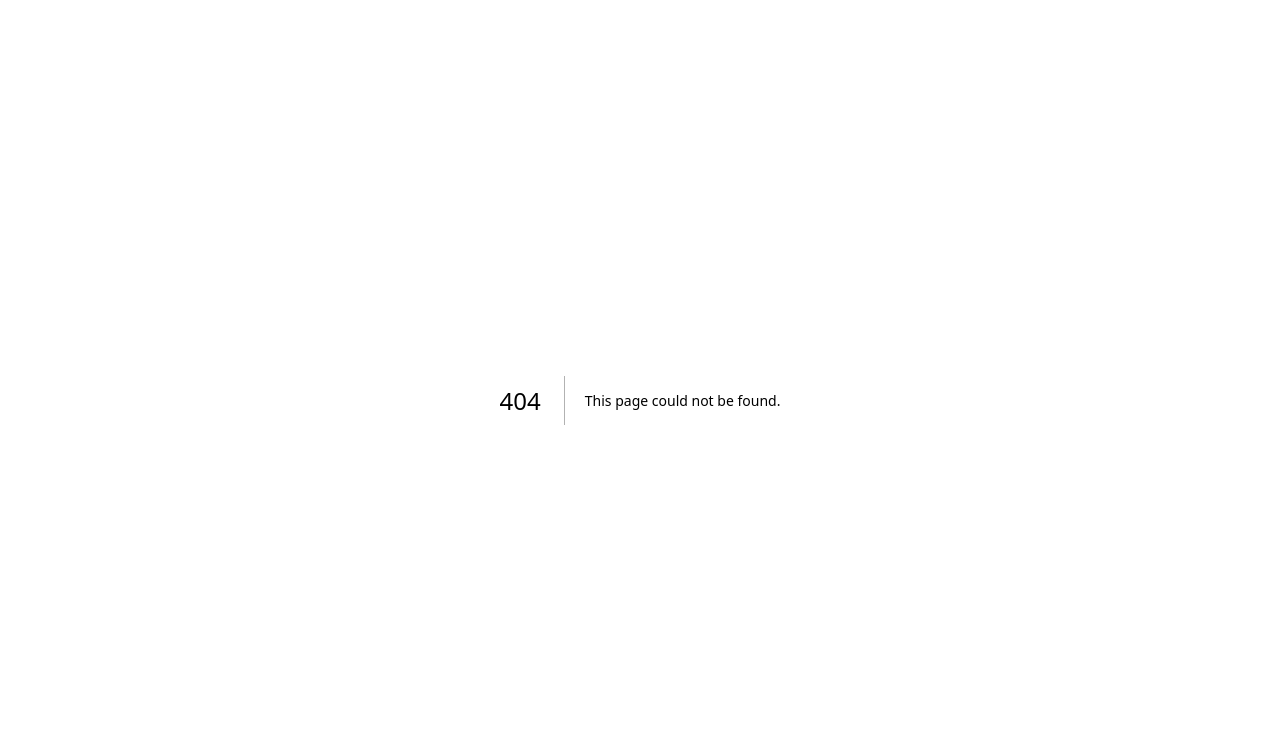
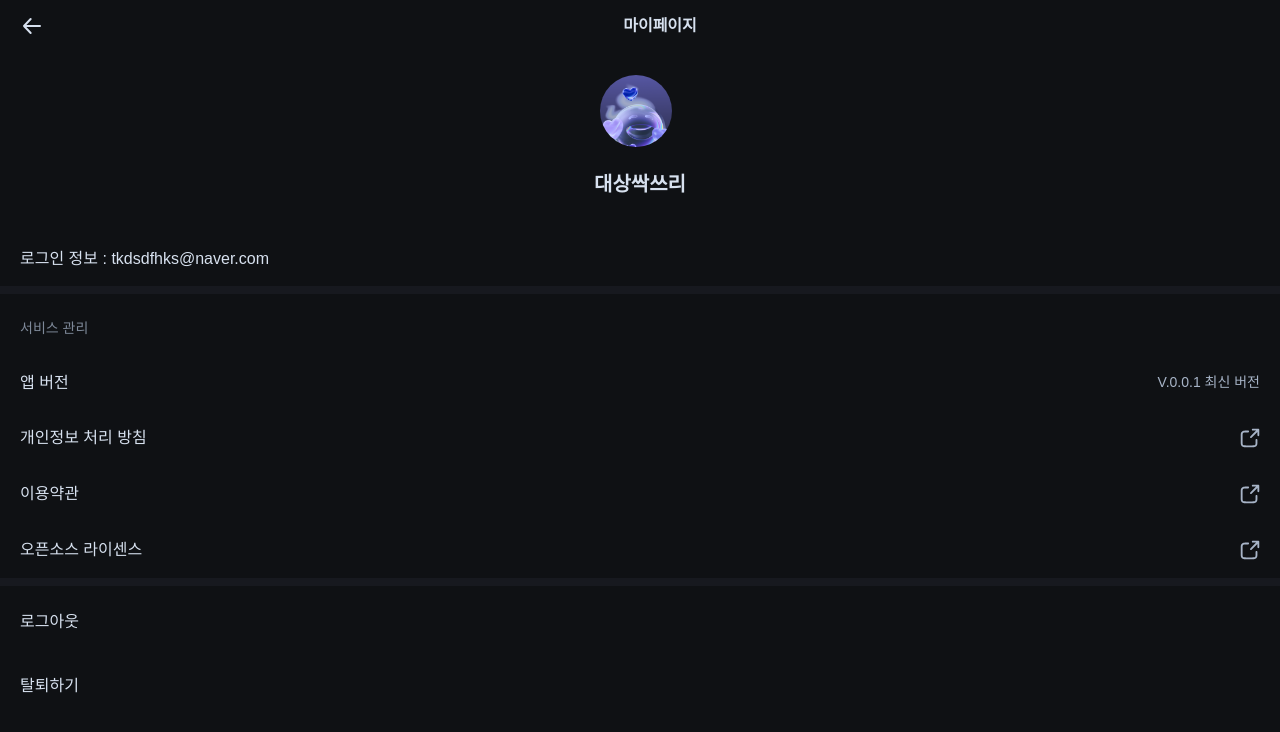
Before and after one commit to ljh130334/16th-team3-FE, a Next.js app: page /my-page in a window 1280 px wide. Before the commit this address had no page. Shown: the top 732 px of the page. Built offline with nearby package versions, Linux system fonts and the light colour scheme.

Commit message:
feat: 마이페이지 구현중

```diff
--- a/src/app/api/tasks/home/route.ts
+++ b/src/app/api/tasks/home/route.ts
@@ -1,15 +1,16 @@
-
+import { cookies } from 'next/headers';
 import { NextRequest, NextResponse } from 'next/server';
 
 export async function GET(request: NextRequest) {
+  const cookieStore = await cookies();
+  const accessToken = cookieStore.get('accessToken')?.value;
+
   try {
-    console.log("홈 API 호출 시작");
-
     const API_BASE_URL = process.env.NEXT_PUBLIC_API_URL;
-    const AUTH_TOKEN = process.env.NEXT_PUBLIC_TEST_TOKEN_1! + process.env.NEXT_PUBLIC_TEST_TOKEN_2!;
+    const AUTH_TOKEN = accessToken;
 
     const fullUrl = `${API_BASE_URL}/v1/tasks/home`;
-    console.log("요청 URL:", fullUrl);
+    console.log('요청 URL:', fullUrl);
 
     const controller = new AbortController();
     const timeoutId = setTimeout(() => controller.abort(), 10000);
@@ -18,29 +19,28 @@ export async function GET(request: NextRequest) {
       method: 'GET',
       headers: {
         'Content-Type': 'application/json',
-        'Authorization': `Bearer ${AUTH_TOKEN}`
+        Authorization: `Bearer ${AUTH_TOKEN}`,
       },
-      signal: controller.signal
+      signal: controller.signal,
     });
 
     clearTimeout(timeoutId);
 
-    console.log("응답 상태:", response.status, response.statusText);
+    console.log('응답 상태:', response.status, response.statusText);
 
     if (!response.ok) {
       const errorText = await response.text();
-      console.error("API 오류 응답:", errorText);
+      console.error('API 오류 응답:', errorText);
 
       return NextResponse.json(
         { error: `API 요청 실패 (${response.status}): ${errorText}` },
-        { status: response.status }
+        { status: response.status },
       );
     }
 
     const data = await response.json();
-    console.log("홈 데이터 응답 받음");
+    console.log('홈 데이터 응답 받음');
     return NextResponse.json(data);
-
   } catch (error: any) {
     console.error('홈 API 요청 오류:', error);
     console.error('오류 메시지:', error.message);
@@ -48,13 +48,15 @@ export async function GET(request: NextRequest) {
     if (error.name === 'AbortError') {
       return NextResponse.json(
         { error: '요청 시간이 초과되었습니다.' },
-        { status: 408 }
+        { status: 408 },
       );
     }
 
     return NextResponse.json(
-      { error: `홈 화면 데이터를 가져오는 중 오류가 발생했습니다: ${error.message || '알 수 없는 오류'}` },
-      { status: 500 }
+      {
+        error: `홈 화면 데이터를 가져오는 중 오류가 발생했습니다: ${error.message || '알 수 없는 오류'}`,
+      },
+      { status: 500 },
     );
   }
 }
--- a/src/app/home-page/page.tsx
+++ b/src/app/home-page/page.tsx
@@ -121,6 +121,10 @@ const HomePageContent = () => {
 
   const searchParams = useSearchParams();
   const [taskName, setTaskName] = useState('');
+
+  const handleNavigateToMyPage = () => {
+    router.push("/my-page");
+  };
 
   // 6. 다른 페이지에서 돌아올 때 재진입으로 간주
   useEffect(() => {
@@ -407,13 +411,14 @@ const HomePageContent = () => {
               priority
               className="w-[50px]"
             />
+            <button onClick={handleNavigateToMyPage}>
             <Image
               src="/icons/home/mypage.svg"
-              alt="My Page"
+              alt="마이페이지"
               width={20}
               height={20}
-              className="h-[19px] w-[20px]"
             />
+          </button>
           </div>
           <div className="px-[20px] py-[11px]">
             <div className="flex space-x-4">
--- /dev/null
+++ b/src/app/my-page/page.tsx
@@ -0,0 +1,135 @@
+"use client";
+
+import { useRouter } from "next/navigation";
+import Image from "next/image";
+import Link from "next/link";
+import { useEffect, useState } from "react";
+
+export default function MyPage() {
+  const router = useRouter();
+  const [userName, setUserName] = useState("대상싹쓰리");
+  const [userEmail, setUserEmail] = useState("tkdsdfhks@naver.com");
+  const [profileImage, setProfileImage] = useState("");
+  const [appVersion, setAppVersion] = useState("V.0.0.1");
+
+  useEffect(() => {
+    const fetchUserInfo = async () => {
+      setUserName("대상싹쓰리");
+      setUserEmail("tkdsdfhks@naver.com");
+      setProfileImage("");
+    };
+
+    fetchUserInfo();
+  }, []);
+
+  const handleGoBack = () => {
+    router.push("/home-page");
+  };
+
+  const getProfileImage = () => {
+    if (profileImage) {
+      return (
+        <Image
+          src={profileImage}
+          alt="프로필 이미지"
+          width={72}
+          height={72}
+          className="rounded-full"
+        />
+      );
+    } else {
+      return (
+        <div className="w-20 h-20 rounded-fullflex items-center justify-center">
+          <Image
+            src="/icons/mypage/default-profile.png"
+            alt="기본 프로필"
+            width={72}
+            height={72}
+            className="rounded-full"
+          />
+        </div>
+      );
+    }
+  };
+
+  return (
+    <div className="flex flex-col min-h-screen">
+      <div className="px-5 py-[14px] flex items-center justify-center">
+        <button onClick={handleGoBack} className="mr-4">
+          <Image
+            src="/icons/ArrowLeft.svg"
+            alt="뒤로가기"
+            width={24}
+            height={24}
+          />
+        </button>
+        <div className="s2 flex-1 text-center text-gray-normal">마이페이지</div>
+      </div>
+
+      <div className="flex flex-col items-center justify-center mt-[23px] mb-8">
+        <div className="mb-[14px]">
+          {getProfileImage()}
+        </div>
+        <div className="t3 text-gray-normal">{userName}</div>
+      </div>
+      <div className="flex flex-col items-start justify-start px-5 py-4">
+        <div className="b2 text-gray-normal">로그인 정보 : {userEmail}</div>
+      </div>
+      <div className="h-[8px] bg-component-gray-primary"></div>
+
+      <div className="px-5">
+        <div className="l5 text-gray-alternative pt-6 pb-4">서비스 관리</div>
+
+        <div className="flex justify-between items-center py-4">
+          <div className="text-base b2 text-gray-normal">앱 버전</div>
+          <div className="l5 text-gray-neutral">{appVersion} 최신 버전</div>
+        </div>
+
+        <Link href="/personal-info" className="flex justify-between items-center py-4">
+          <div className="text-base">개인정보 처리 방침</div>
+          <Image
+            src="/icons/mypage/external-link.svg"
+            alt="외부 링크"
+            width={20}
+            height={20}
+          />
+        </Link>
+
+        <Link href="/terms" className="flex justify-between items-center py-4">
+          <div className="text-base">이용약관</div>
+          <Image
+            src="/icons/mypage/external-link.svg"
+            alt="외부 링크"
+            width={20}
+            height={20}
+          />
+        </Link>
+
+        <Link href="/open-source" className="flex justify-between items-center py-4">
+          <div className="text-base">오픈소스 라이센스</div>
+          <Image
+            src="/icons/mypage/external-link.svg"
+            alt="외부 링크"
+            width={20}
+            height={20}
+          />
+        </Link>
+      </div>
+
+      <div className="h-[8px] bg-component-gray-primary"></div>
+
+      {/* 로그아웃 */}
+      <div className="px-5">
+        <button className="b2 text-gray-normal w-full text-left pt-6 pb-4 text-base">로그아웃</button>
+      </div>
+
+      {/* 탈퇴하기 */}
+      <div className="px-5">
+        <button className="b2 text-gray-normal w-full text-left pt-6 pb-4 text-base">탈퇴하기</button>
+      </div>
+
+      {/* 하단 여백 */}
+      <div className="h-12"></div>
+    </div>
+  );
+}
```
Also changed, not shown: public/icons/mypage/default-profile.png (added), public/icons/mypage/external-link.svg (added).
